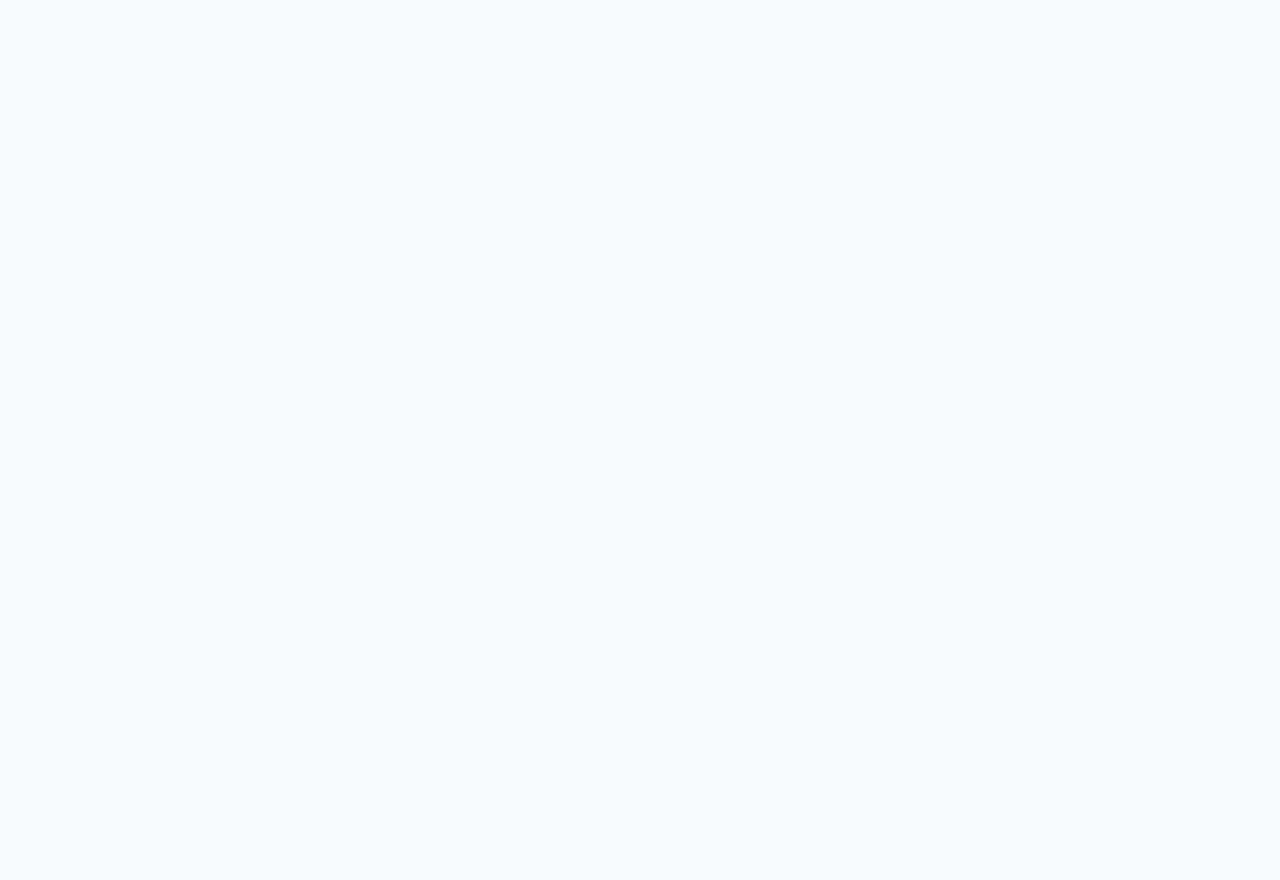
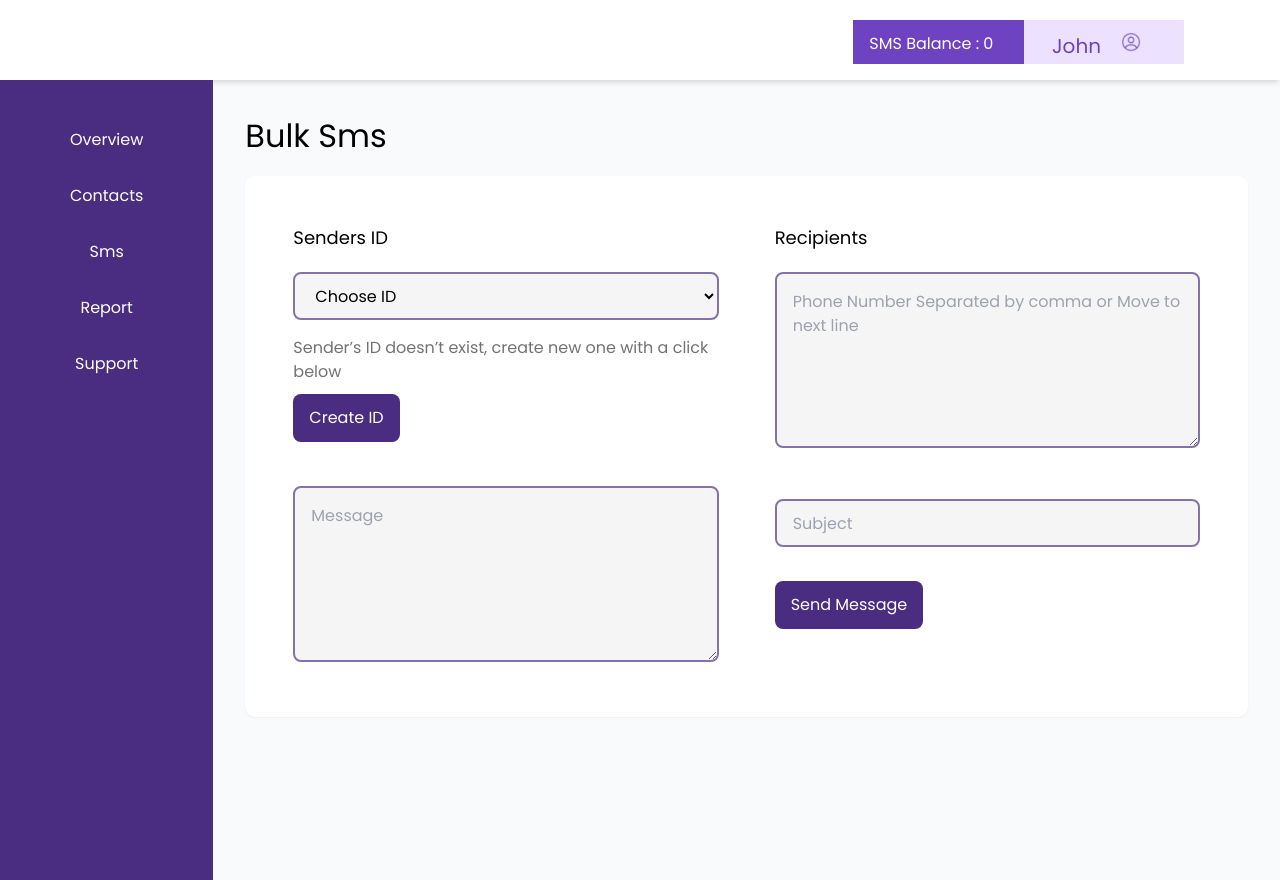
Before and after one commit to Mark-scope/chillyChat, a React (Vite) app in the folder client/: page /Bulksms in a window 1280 px wide. Before the commit this address had no page. Before the commit the page ends 800 px from the top, so only its background shows below. Built offline with nearby package versions, Linux system fonts and the light colour scheme.

Commit message:
feat: done with bulk sms page

```diff
--- a/client/src/RoutePages.jsx
+++ b/client/src/RoutePages.jsx
@@ -4,6 +4,7 @@ import Overview from './pages/Overview';
 import Support from './pages/support';
 import SmsHistory from './pages/SmsHistory';
 import SmsHistoryView from './pages/SmsHistoryView';
+import Bulksms from './pages/Bulksms';
 
 const RoutePages = () => {
     return (
@@ -15,6 +16,7 @@ const RoutePages = () => {
                 <Route path="/support" element={<Support />} />
                 <Route path = "/SmsHistory" element={<SmsHistory/>}/>
                 <Route path = "/SmsHistoryView" element={<SmsHistoryView />}/>
+                <Route path = "/Bulksms" element={<Bulksms />}/>
             </Routes>
         </BrowserRouter>
     );
--- a/client/src/components/Button.jsx
+++ b/client/src/components/Button.jsx
@@ -3,7 +3,7 @@ import React from 'react'
 const Button = (props) => {
   return (
     <div>
-      <button className="px-[16px] my-[10px] h-12 bg-navcolor text-white font-sans  rounded-lg">{props.text}</button>
+      <button className="px-[16px] mt-[10px] h-12 bg-navcolor text-white font-sans  rounded-lg">{props.text}</button>
     </div>
   )
 }
--- /dev/null
+++ b/client/src/pages/Bulksms.jsx
@@ -0,0 +1,75 @@
+import React from 'react'
+import Navbar from '../components/nav/Navbar'
+import Sidebar from '../components/sidebar/Sidebar'
+import Button from '../components/Button'
+import Input from '../components/inputs/Input'
+import Select from '../components/inputs/Select'
+
+const Bulksms = () => {
+    const senderOptions = [
+        {choose: "Choose ID"},
+        { value: '123435', text: '123435' },
+        { value: '253435', text: '253435' },
+        { value: '983435', text: '983435' }
+    ];
+
+      const recipientOptions = [
+        {choose: "Choose Recipients"},
+        { value: '123435', text: '123435' },
+        { value: '253435', text: '253435' },
+        { value: '983435', text: '983435' }
+      ];
+  return (
+    <div className="">
+        <Navbar></Navbar>
+
+        <div className='flex'>
+            {/* sidebar */}
+            <div className='w-1/6'>
+                <Sidebar></Sidebar>
+            </div>
+
+            {/* main content */}
+            <div className='w-5/6 p-8'>
+                <h2 className='text-[32px]'>Bulk Sms</h2>
+
+                <div className='p-8 flex bg-white rounded-[10px] shadow-sm my-4 space-x-6'>
+
+                    <div className="flex flex-col h-full w-1/2 p-4 ">
+
+                        <h2 className="text-lg">Senders ID</h2>
+                        <Select options={senderOptions} />
+                        <p className="text-[#737373] pt-4" >Sender’s ID doesn’t exist, create new one with a click below </p>
+                        <Button  text="Create ID"></Button>
+                        <br/>
+                        <Input placeholder="Message" type="textarea" ></Input>
+
+
+                    </div>
+
+                    <div className="w-1/2 h-full p-4 ">
+                        <h2 className="text-lg"> Recipients</h2>
+
+                        <div  className='flex  h-full flex-col item-space-between'>
+                            <Input placeholder="Phone Number Separated by comma or Move to next line" type="textarea" ></Input>
+                            <br/>
+                            <Input placeholder="Subject" type="text" ></Input>
+                            <br />
+                            <Button className="m-8" text="Send Message"></Button>
+                        </div>
+
+                    </div>
+
+
+
+                </div>
+
+            </div>
+
+        </div>
+
+    </div>
+  )
+}
+
+export default Bulksms
```
